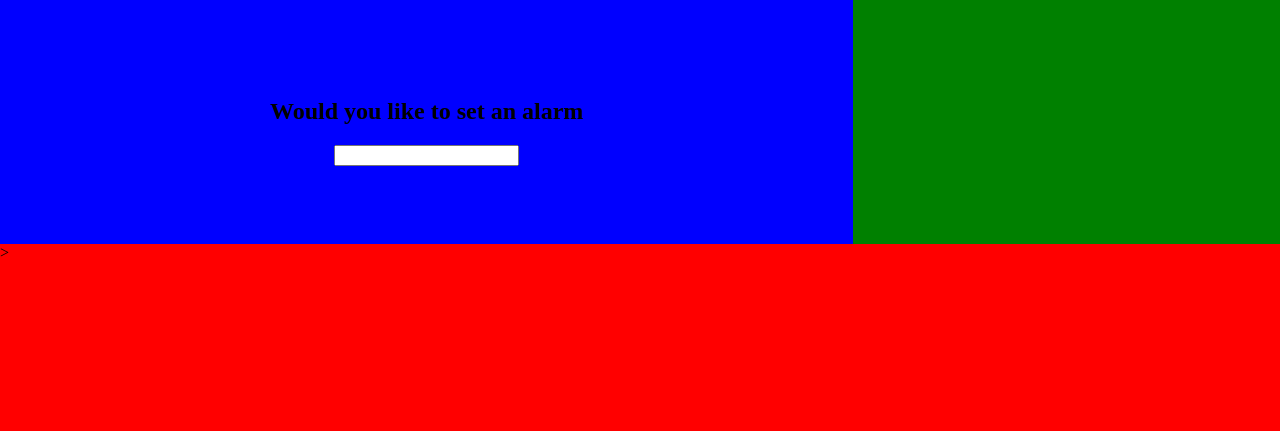
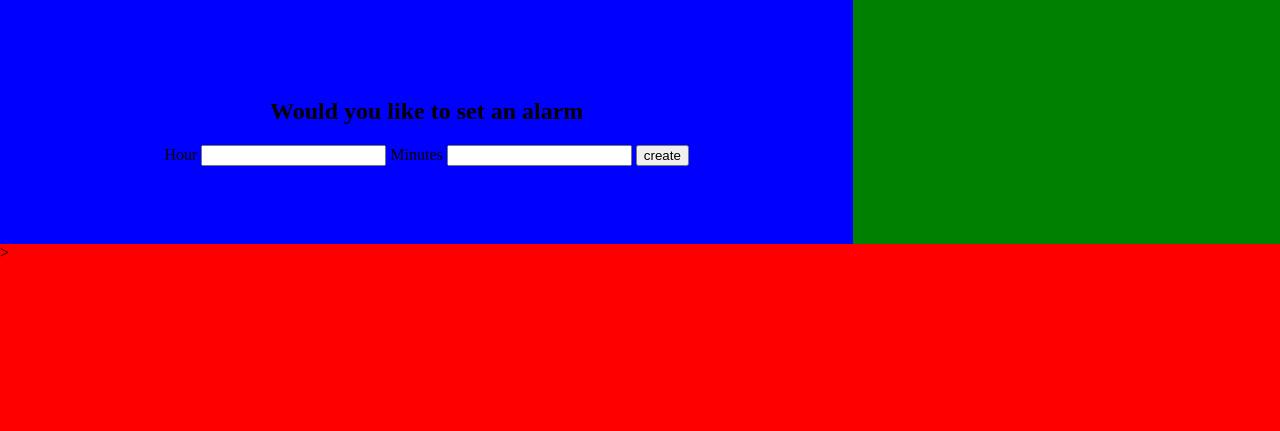
Before and after one commit to gareth-robinson865/clock, a plain HTML site: page index.html in a window 1280 px wide. Shown: the top 431 px of the page. Drawn offline with Linux system fonts and the light colour scheme.

Commit message:
input for the hours, minutes and the submit button have created in the html file

```diff
--- a/Javascript.js
+++ b/Javascript.js
@@ -29,3 +29,5 @@ function time() {
     setTimeout(time, 1000);
 }
 time();
+
+//creating the function to set an alarm
--- a/index.html
+++ b/index.html
@@ -10,7 +10,14 @@
 <body>
     <article id="alarm-area">
         <h2>Would you like to set an alarm</h2>
-        <input type="number">
+        <form>
+            <label for="hour">Hour</label>
+            <input type="number" name="hour" id="hour">
+            <label for="minutes">Minutes</label>
+            <input type="number" name="minutes" id="minutes">
+            <button id="submit-btn" type="submit">create</button>
+        </form>
+
     </article>
 
     <aside id="created-alarms">
```
